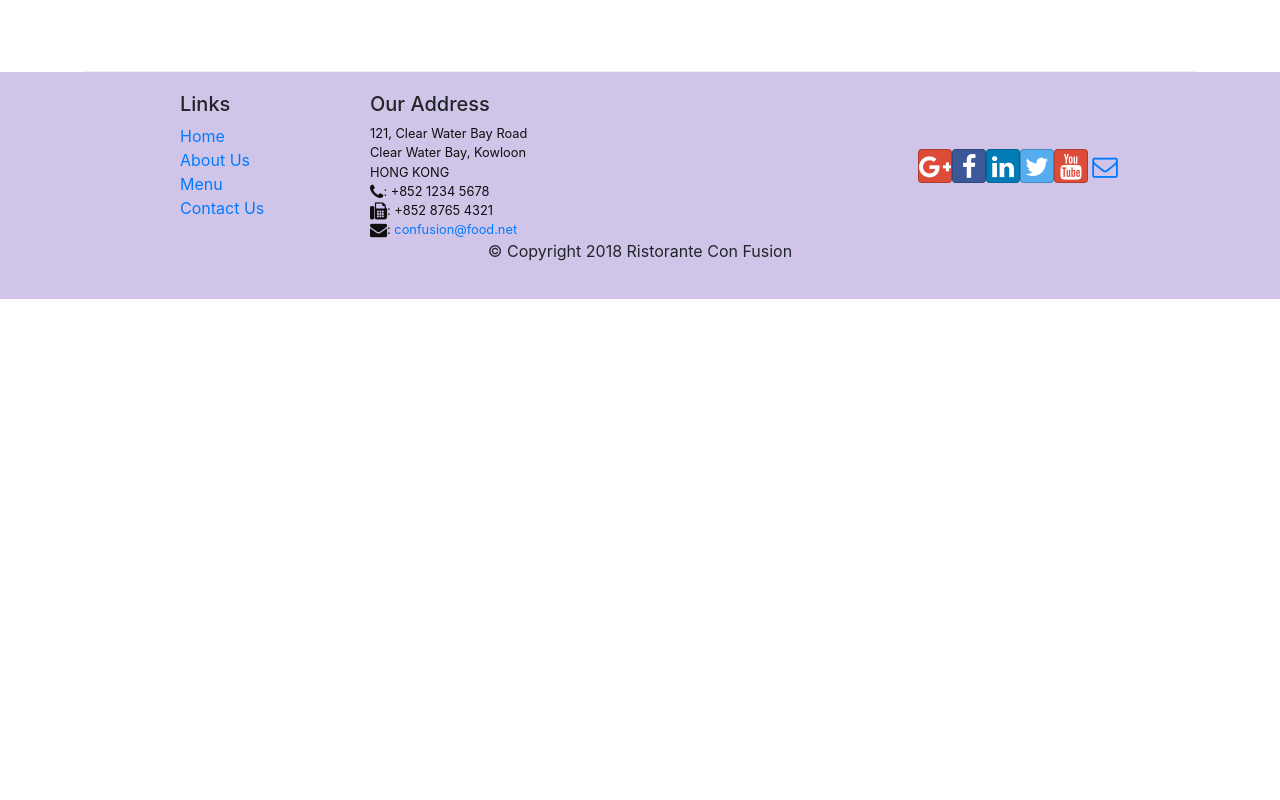
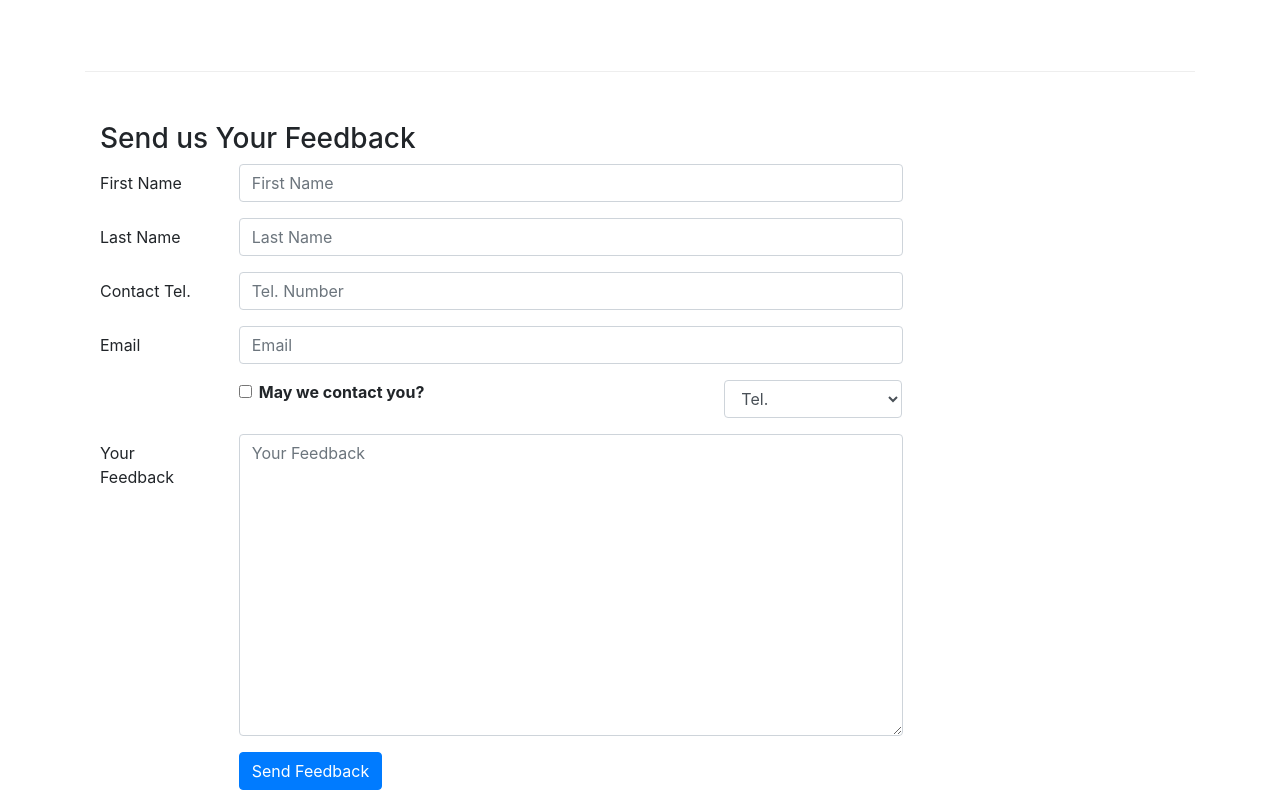
Before and after one commit to 86-umang/Course_React, a React (Create React App) app: page /contactus in a window 1280 px wide. Shown: the part 800-1600 px from the top of the page. Before the commit the page ends 1099 px from the top, so only its background shows below. Built offline with nearby package versions, Linux system fonts and the light colour scheme.

Commit message:
Controlled Forms

```diff
--- a/src/components/ContactComponent.js
+++ b/src/components/ContactComponent.js
@@ -1,8 +1,42 @@
-import React from 'react';
+import React, { Component } from 'react';
 import { Link } from 'react-router-dom';
-import { Breadcrumb, BreadcrumbItem } from 'reactstrap';
+import { Breadcrumb, BreadcrumbItem, Button, Col, Form, FormGroup, Input, Label } from 'reactstrap';
 
-function Contact(props) {
+class Contact extends Component {
+
+    constructor(props) {
+        super(props);
+
+        this.state = {
+            firstname: '',
+            lastname: '',
+            telnum: '',
+            email: '',
+            agree: false,
+            contactType: 'Tel.',
+            message: ''
+        }
+        this.handleSubmit = this.handleSubmit.bind(this);
+        this.handleInputChange = this.handleInputChange.bind(this);
+    }
+
+    handleInputChange(event) {
+        const target = event.target;
+        const value = target.type === 'checkbox' ? target.checked : target.value;
+        const name = target.name;
+
+        this.setState({
+            [name]: value
+        });
+    }
+
+    handleSubmit(event) {
+        console.log("Current State is: " + JSON.stringify(this.state));
+        alert("Current State is: " + JSON.stringify(this.state));
+        event.preventDefault();
+    }
+
+    render() {
         return(
             <div className="container">
                 <div className="row">
@@ -43,8 +77,91 @@
                         </div>
                     </div>
                 </div>
+                <div className="row row-content">
+                    <div className="col-12">
+                        <h3>Send us Your Feedback</h3>
+                    </div>
+                    <div className="col-12 col-md-9">
+                        <Form onSubmit={this.handleSubmit}>
+                            <FormGroup row>
+                                <Label htmlFor="firstname" md={2}>First Name</Label>
+                                <Col md={10}>
+                                    <Input type="text" id="firstname" name="firstname"
+                                        placeholder="First Name"
+                                        value={this.state.firstname}
+                                        onChange={this.handleInputChange} />
+                                </Col>
+                            </FormGroup>
+                            <FormGroup row>
+                                <Label htmlFor="lastname" md={2}>Last Name</Label>
+                                <Col md={10}>
+                                    <Input type="text" id="lastname" name="lastname"
+                                        placeholder="Last Name"
+                                        value={this.state.lastname}
+                                        onChange={this.handleInputChange} />
+                                </Col>
+                            </FormGroup>
+                            <FormGroup row>
+                                <Label htmlFor="telnum" md={2}>Contact Tel.</Label>
+                                <Col md={10}>
+                                    <Input type="tel" id="telnum" name="telnum"
+                                        placeholder="Tel. Number"
+                                        value={this.state.telnum}
+                                        onChange={this.handleInputChange} />
+                                </Col>
+                            </FormGroup>
+                            <FormGroup row>
+                                <Label htmlFor="email" md={2}>Email</Label>
+                                <Col md={10}>
+                                    <Input type="email" id="email" name="email"
+                                        placeholder="Email"
+                                        value={this.state.email}
+                                        onChange={this.handleInputChange} />
+                                </Col>
+                            </FormGroup>
+                            <FormGroup row>
+                                <Col md={{size: 6, offset: 2}}>
+                                    <FormGroup check>
+                                        <Label check>
+                                            <Input type="checkbox" name="agree"
+                                                checked={this.state.agree}
+                                                onChange={this.handleInputChange} /> {' '}
+                                                <strong>May we contact you?</strong>
+                                        </Label>
+                                    </FormGroup>
+                                </Col>
+                                <Col md={{size: 3, offset: 1}}>
+                                    <Input type="select" name="contactType"
+                                        value={this.state.contactType}
+                                        onChange={this.handleInputChange}>
+                                        <option>Tel.</option>
+                                        <option>Email</option>
+                                    </Input>
+                                </Col>
+                            </FormGroup>
+                            <FormGroup row>
+                                <Label htmlFor="message" md={2}>Your Feedback</Label>
+                                <Col md={10}>
+                                    <Input type="textarea" id="message" name="message"
+                                        rows="12"
+                                        placeholder="Your Feedback"
+                                        value={this.state.message}
+                                        onChange={this.handleInputChange} />
+                                </Col>
+                            </FormGroup>
+                            <FormGroup row>
+                                <Col md={{size:10, offset: 2}}>
+                                    <Button type="submit" color="primary">
+                                        Send Feedback
+                                    </Button>
+                                </Col>
+                            </FormGroup>
+                        </Form>
+                    </div>
+                </div>
             </div>
         );
     }
+}
 
 export default Contact;
```
Lines whose indentation alone changed are shown as unchanged.
